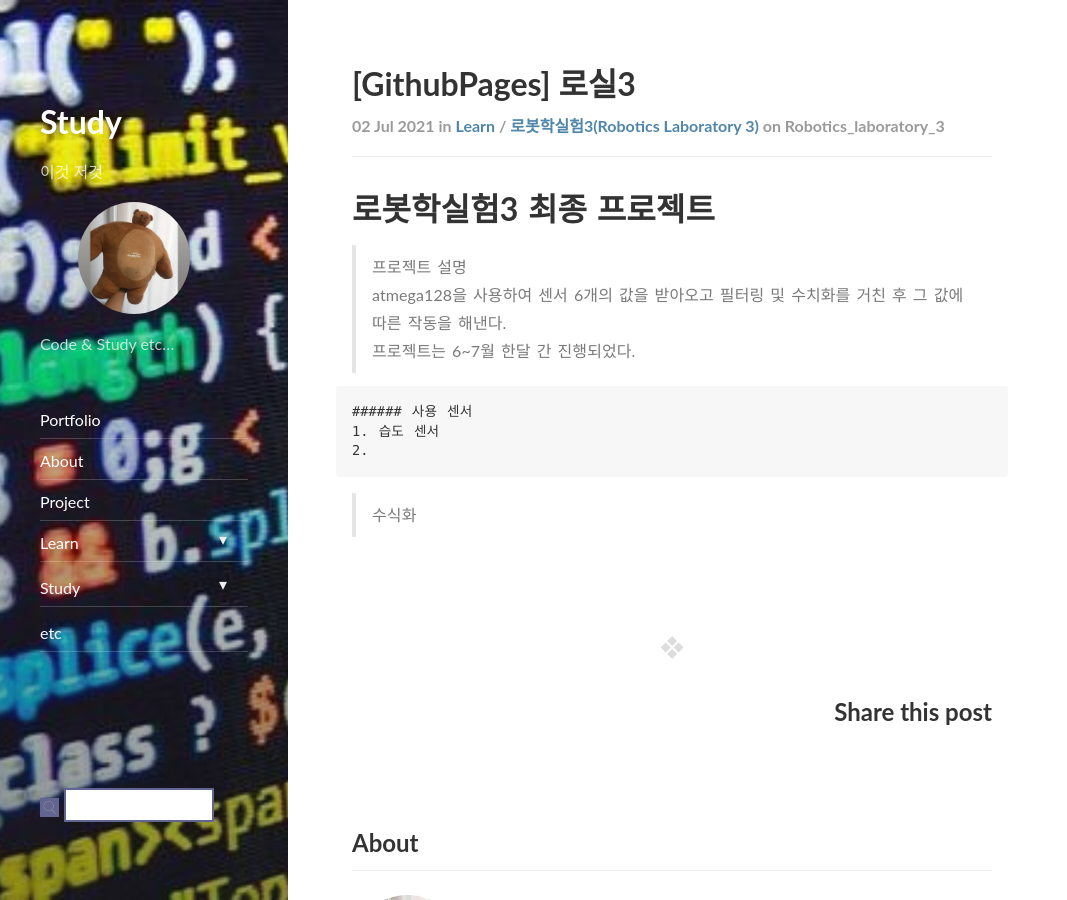
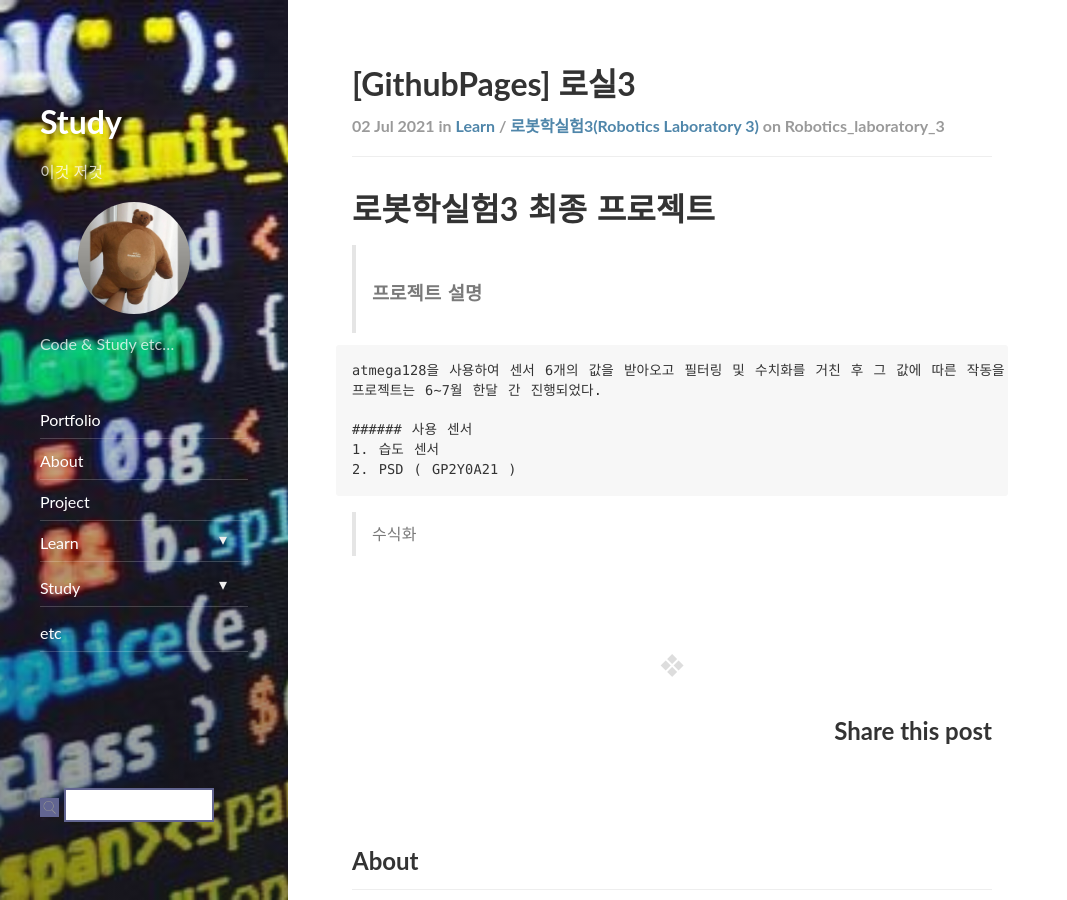
Before and after one commit to ekgus2222/ekgus2222.github.io, a Jekyll site: the page built from _posts/learn/robot_laboratory_3/2021-07-02-making-blog10.md, in a window 1280 px wide and 900 px high. Shown: the whole window, without its empty margins (0-1067 px from the left). Built offline with Jekyll 4.4.1, drawn with Linux system fonts in a browser that asks for light colours; nearby versions of some CDN libraries; comment, search, counter and statistics services are not loaded.

Commit message:
Update 2021-07-02-making-blog10.md

```diff
--- a/_posts/learn/robot_laboratory_3/2021-07-02-making-blog10.md
+++ b/_posts/learn/robot_laboratory_3/2021-07-02-making-blog10.md
@@ -11,12 +11,13 @@ use_math: true
 ---
 
 # 로봇학실험3 최종 프로젝트
-> 프로젝트 설명
+> ### 프로젝트 설명
+
     atmega128을 사용하여 센서 6개의 값을 받아오고 필터링 및 수치화를 거친 후 그 값에 따른 작동을 해낸다.
     프로젝트는 6~7월 한달 간 진행되었다.
 
     ###### 사용 센서
     1. 습도 센서
-    2.
+    2. PSD ( GP2Y0A21 )
 
 > 수식화
```
